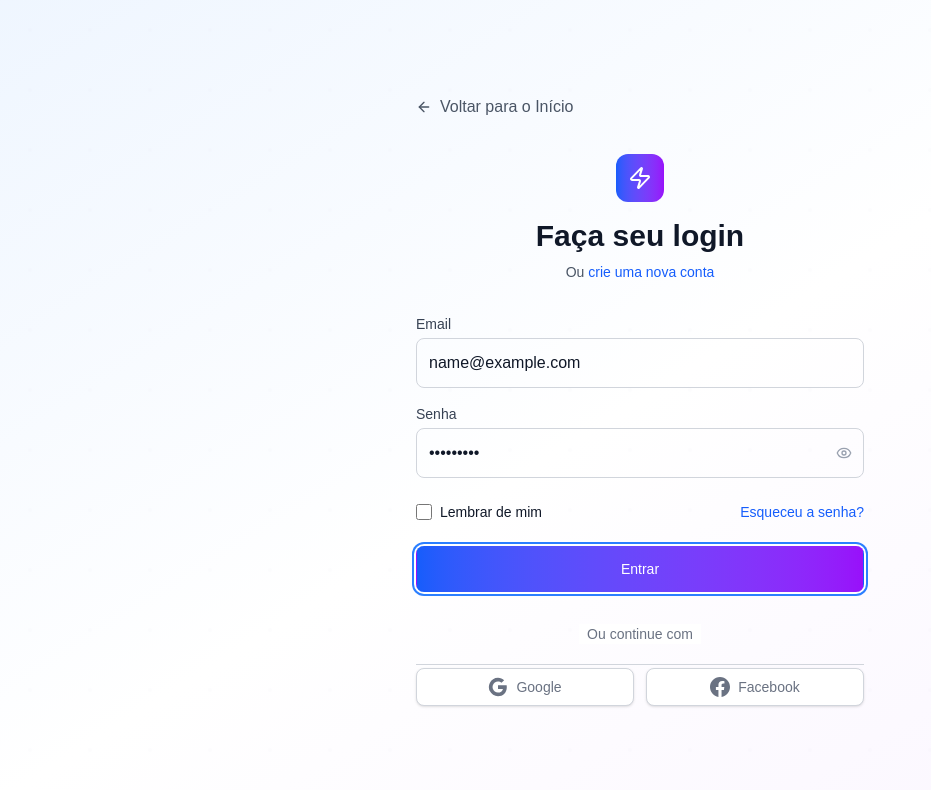
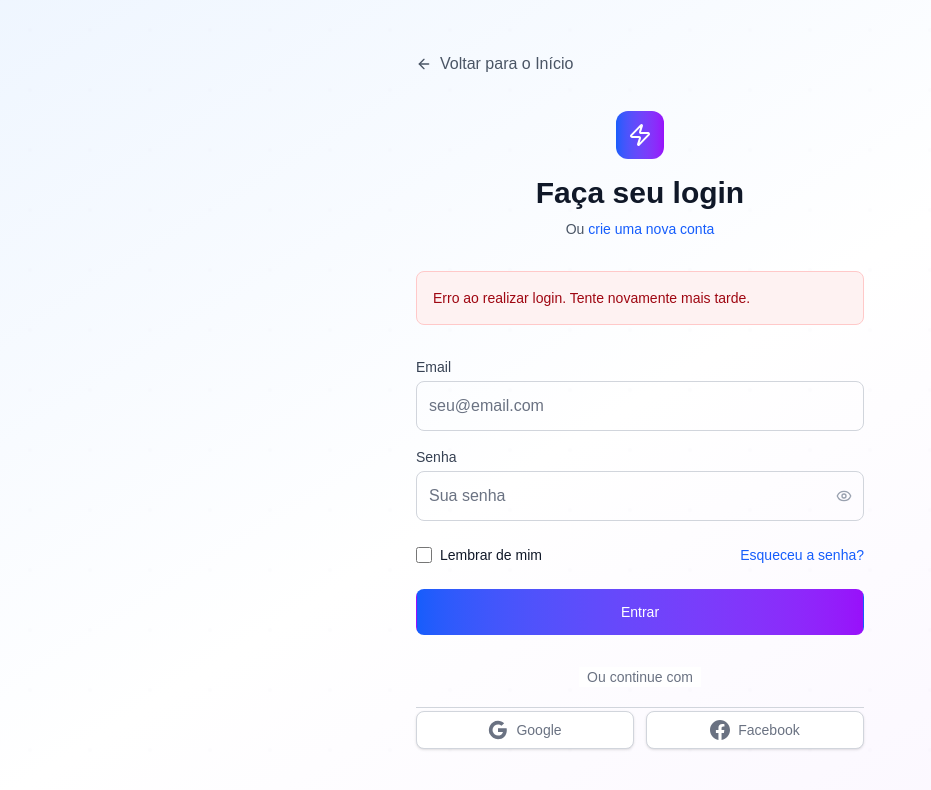
Before and after one commit to ericklaus16/workflux-front-end, a Next.js app: page /login in a window 1280 px wide. Both pictures are taken after typing "name@example.com", "Sample123" into the empty fields and a click on the button "Entrar". Shown: the top 790 px of the page, without its empty margins (0-931 px from the left). Built offline with nearby package versions, Linux system fonts and the light colour scheme; no server answers.

Commit message:
feat: implementar lógica de login e feedback ao usuário

```diff
--- a/app/login/page.tsx
+++ b/app/login/page.tsx
@@ -1,30 +1,39 @@
 "use client";
 
-import React, { useState } from "react";
+import React, { useActionState, useState, useEffect } from "react";
 import Link from "next/link";
-import { Zap, Eye, EyeOff, ArrowLeft } from "lucide-react";
+import { Zap, Eye, EyeOff, ArrowLeft, Loader2 } from "lucide-react";
+import { postLogin } from "@/lib/actions/auth/post-login";
+import { LoginFormState } from "@/lib/types/definition";
+import { useRouter } from "next/navigation";
+
+const initialState: LoginFormState = {
+  errors: {},
+  message: "",
+  success: false,
+  role: undefined,
+};
 
 function LoginPage() {
+  const router = useRouter();
+  const [state, formAction, isPending] = useActionState(
+    postLogin,
+    initialState
+  );
+
   const [showPassword, setShowPassword] = useState(false);
-  const [formData, setFormData] = useState({
-    email: "",
-    password: "",
-    rememberMe: false,
-  });
 
-  const handleInputChange = (e: React.ChangeEvent<HTMLInputElement>) => {
-    const { name, value, type, checked } = e.target;
-    setFormData((prev) => ({
-      ...prev,
-      [name]: type === "checkbox" ? checked : value,
-    }));
-  };
-
-  const handleSubmit = (e: React.FormEvent) => {
-    e.preventDefault();
-    // Lógica de login aqui
-    console.log("Login data:", formData);
-  };
+  useEffect(() => {
+    if (state.success && state.role) {
+      setTimeout(() => {
+        if (state.role === "gestor") {
+          router.push("/admin");
+        } else if (state.role === "funcionario") {
+          router.push("/func");
+        }
+      }, 1500);
+    }
+  }, [state.success, state.role, router]);
 
   return (
     <div className="min-h-screen bg-gradient-to-br from-blue-50 via-white to-purple-50 flex items-center justify-center px-4 sm:px-6 lg:px-8">
@@ -57,7 +66,7 @@ function LoginPage() {
           <p className="mt-2 text-sm text-gray-600">
             Ou{" "}
             <Link
-              href="/register"
+              href="/cadastro"
               className="font-medium text-blue-600 hover:text-blue-500"
             >
               crie uma nova conta
@@ -65,8 +74,29 @@ function LoginPage() {
           </p>
         </div>
 
+        {/* Mensagens de Feedback */}
+        {state.message && (
+          <div
+            className={`p-4 rounded-lg ${state.success
+                ? "bg-green-50 text-green-800 border border-green-200"
+                : "bg-red-50 text-red-800 border border-red-200"
+              }`}
+          >
+            <p className="text-sm font-medium">{state.message}</p>
+            {state.success && state.role && (
+              <p className="text-xs mt-1">
+                Redirecionando para{" "}
+                {state.role === "gestor"
+                  ? "painel administrativo"
+                  : "painel do funcionário"}
+                ...
+              </p>
+            )}
+          </div>
+        )}
+
         {/* Form */}
-        <form className="mt-8 space-y-6" onSubmit={handleSubmit}>
+        <form action={formAction} className="mt-8 space-y-6">
           <div className="space-y-4">
             {/* Email */}
             <div>
@@ -82,11 +112,15 @@ function LoginPage() {
                 type="email"
                 autoComplete="email"
                 required
-                value={formData.email}
-                onChange={handleInputChange}
-                className="appearance-none relative block w-full px-3 py-3 border border-gray-300 placeholder-gray-500 text-gray-900 rounded-lg focus:outline-none focus:ring-2 focus:ring-blue-500 focus:border-transparent transition duration-150 ease-in-out"
+                disabled={isPending}
+                className="appearance-none relative block w-full px-3 py-3 border border-gray-300 placeholder-gray-500 text-gray-900 rounded-lg focus:outline-none focus:ring-2 focus:ring-blue-500 focus:border-transparent transition duration-150 ease-in-out disabled:bg-gray-100 disabled:cursor-not-allowed"
                 placeholder="seu@email.com"
               />
+              {state.errors?.email && (
+                <p className="text-red-500 text-xs mt-1">
+                  {state.errors.email}
+                </p>
+              )}
             </div>
 
             {/* Password */}
@@ -104,15 +138,16 @@ function LoginPage() {
                   type={showPassword ? "text" : "password"}
                   autoComplete="current-password"
                   required
-                  value={formData.password}
-                  onChange={handleInputChange}
-                  className="appearance-none relative block w-full px-3 py-3 pr-10 border border-gray-300 placeholder-gray-500 text-gray-900 rounded-lg focus:outline-none focus:ring-2 focus:ring-blue-500 focus:border-transparent transition duration-150 ease-in-out"
+                  minLength={8}
+                  disabled={isPending}
+                  className="appearance-none relative block w-full px-3 py-3 pr-10 border border-gray-300 placeholder-gray-500 text-gray-900 rounded-lg focus:outline-none focus:ring-2 focus:ring-blue-500 focus:border-transparent transition duration-150 ease-in-out disabled:bg-gray-100 disabled:cursor-not-allowed"
                   placeholder="Sua senha"
                 />
                 <button
                   type="button"
-                  className="absolute inset-y-0 right-0 pr-3 flex items-center"
+                  className="absolute inset-y-0 right-0 pr-3 flex items-center disabled:cursor-not-allowed"
                   onClick={() => setShowPassword(!showPassword)}
+                  disabled={isPending}
                 >
                   {showPassword ? (
                     <EyeOff className="h-4 w-4 text-gray-400" />
@@ -121,6 +156,11 @@ function LoginPage() {
                   )}
                 </button>
               </div>
+              {state.errors?.senha && (
+                <p className="text-red-500 text-xs mt-1">
+                  {state.errors.senha}
+                </p>
+              )}
             </div>
           </div>
 
@@ -131,9 +171,8 @@ function LoginPage() {
                 id="rememberMe"
                 name="rememberMe"
                 type="checkbox"
-                checked={formData.rememberMe}
-                onChange={handleInputChange}
-                className="h-4 w-4 text-blue-600 focus:ring-blue-500 border-gray-300 rounded"
+                disabled={isPending}
+                className="h-4 w-4 text-blue-600 focus:ring-blue-500 border-gray-300 rounded disabled:cursor-not-allowed"
               />
               <label
                 htmlFor="rememberMe"
@@ -157,9 +196,17 @@ function LoginPage() {
           <div>
             <button
               type="submit"
-              className="group relative w-full flex justify-center py-3 px-4 border border-transparent text-sm font-medium rounded-lg text-white bg-gradient-to-r from-blue-600 to-purple-600 hover:from-blue-700 hover:to-purple-700 focus:outline-none focus:ring-2 focus:ring-offset-2 focus:ring-blue-500 transition duration-150 ease-in-out"
+              disabled={isPending}
+              className="group relative w-full flex justify-center py-3 px-4 border border-transparent text-sm font-medium rounded-lg text-white bg-gradient-to-r from-blue-600 to-purple-600 hover:from-blue-700 hover:to-purple-700 focus:outline-none focus:ring-2 focus:ring-offset-2 focus:ring-blue-500 transition duration-150 ease-in-out disabled:opacity-50 disabled:cursor-not-allowed"
             >
-              Entrar
+              {isPending ? (
+                <>
+                  <Loader2 className="w-5 h-5 mr-2 animate-spin" />
+                  Entrando...
+                </>
+              ) : (
+                "Entrar"
+              )}
             </button>
           </div>
         </form>
@@ -178,7 +225,8 @@ function LoginPage() {
             <div className="mt-6 grid grid-cols-2 gap-3">
               <button
                 type="button"
-                className="w-full inline-flex justify-center py-2 px-4 border border-gray-300 rounded-lg shadow-sm bg-white text-sm font-medium text-gray-500 hover:bg-gray-50 transition duration-150 ease-in-out"
+                disabled={isPending}
+                className="w-full inline-flex justify-center py-2 px-4 border border-gray-300 rounded-lg shadow-sm bg-white text-sm font-medium text-gray-500 hover:bg-gray-50 transition duration-150 ease-in-out disabled:opacity-50 disabled:cursor-not-allowed"
               >
                 <svg className="w-5 h-5" viewBox="0 0 24 24">
                   <path
@@ -203,7 +251,8 @@ function LoginPage() {
 
               <button
                 type="button"
-                className="w-full inline-flex justify-center py-2 px-4 border border-gray-300 rounded-lg shadow-sm bg-white text-sm font-medium text-gray-500 hover:bg-gray-50 transition duration-150 ease-in-out"
+                disabled={isPending}
+                className="w-full inline-flex justify-center py-2 px-4 border border-gray-300 rounded-lg shadow-sm bg-white text-sm font-medium text-gray-500 hover:bg-gray-50 transition duration-150 ease-in-out disabled:opacity-50 disabled:cursor-not-allowed"
               >
                 <svg
                   className="w-5 h-5"
--- /dev/null
+++ b/lib/actions/auth/post-login.ts
@@ -0,0 +1,59 @@
+"use server";
+
+import axios from "axios";
+import { LoginFormState } from "@/lib/types/definition";
+
+export async function postLogin(
+  prevState: LoginFormState,
+  formData: FormData
+): Promise<LoginFormState> {
+  try {
+    const email = formData.get("email") as string;
+    const password = formData.get("password") as string;
+
+    const errors: Record<string, string> = {};
+
+    if (!email || !email.includes("@")) {
+      errors.email = "Email válido é obrigatório";
+    }
+
+    if (!password || password.length < 8) {
+      errors.senha = "Senha deve ter no mínimo 8 caracteres";
+    }
+
+    const apiUrl = `${process.env.NEXT_PUBLIC_API_URL}/auth/usuarios/login`;
+
+    const payload = {
+      email: email.trim(),
+      senha: password,
+    };
+
+    const response = await axios.post(apiUrl, payload);
+
+    // console.log("Resposta da API:", response.data.role);
+
+    const userRole = response.data.role;
+
+    if (!userRole || !["gestor", "funcionario"].includes(userRole)) {
+      return {
+        errors: {},
+        message: "Erro ao identificar tipo de usuário.",
+        success: false,
+      };
+    }
+
+    return {
+      errors: {},
+      message: "Login realizado com sucesso! Redirecionando...",
+      success: true,
+      role: userRole, // Adiciona a role ao retorno
+    };
+  } catch (error: any) {
+    console.error("Erro ao realizar login:", error);
+    return {
+      errors: {},
+      message: "Erro ao realizar login. Tente novamente mais tarde.",
+      success: false,
+    };
+  }
+}
--- a/lib/types/definition.ts
+++ b/lib/types/definition.ts
@@ -3,3 +3,10 @@ export interface RegisterFormState {
   message: string;
   success: boolean;
 }
+
+export interface LoginFormState {
+  errors: Record<string, string>;
+  message: string;
+  success: boolean;
+  role?: "gestor" | "funcionario";
+}
```
Also changed, not shown: lib/actions/auth/post-register.ts (+5 -13 lines).
